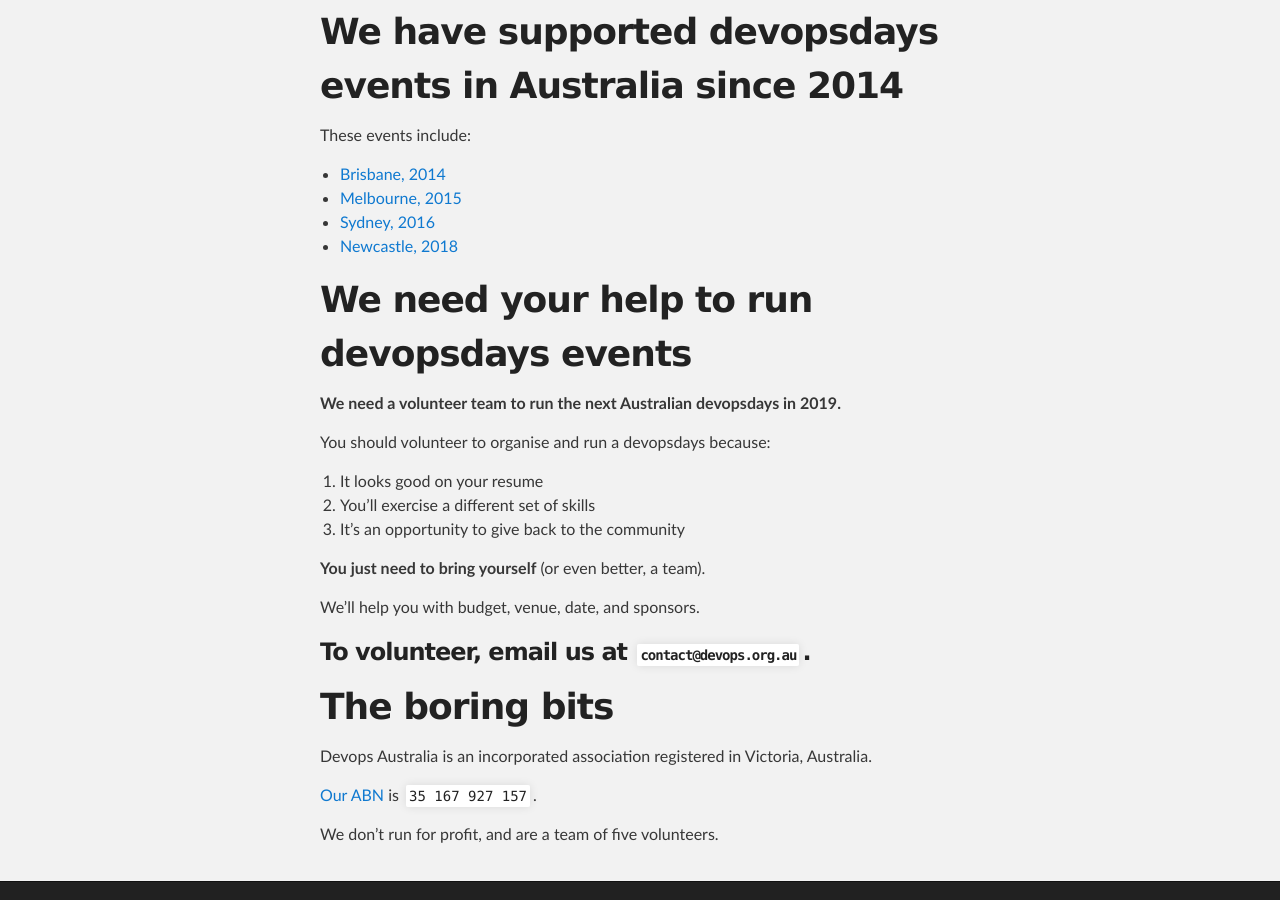
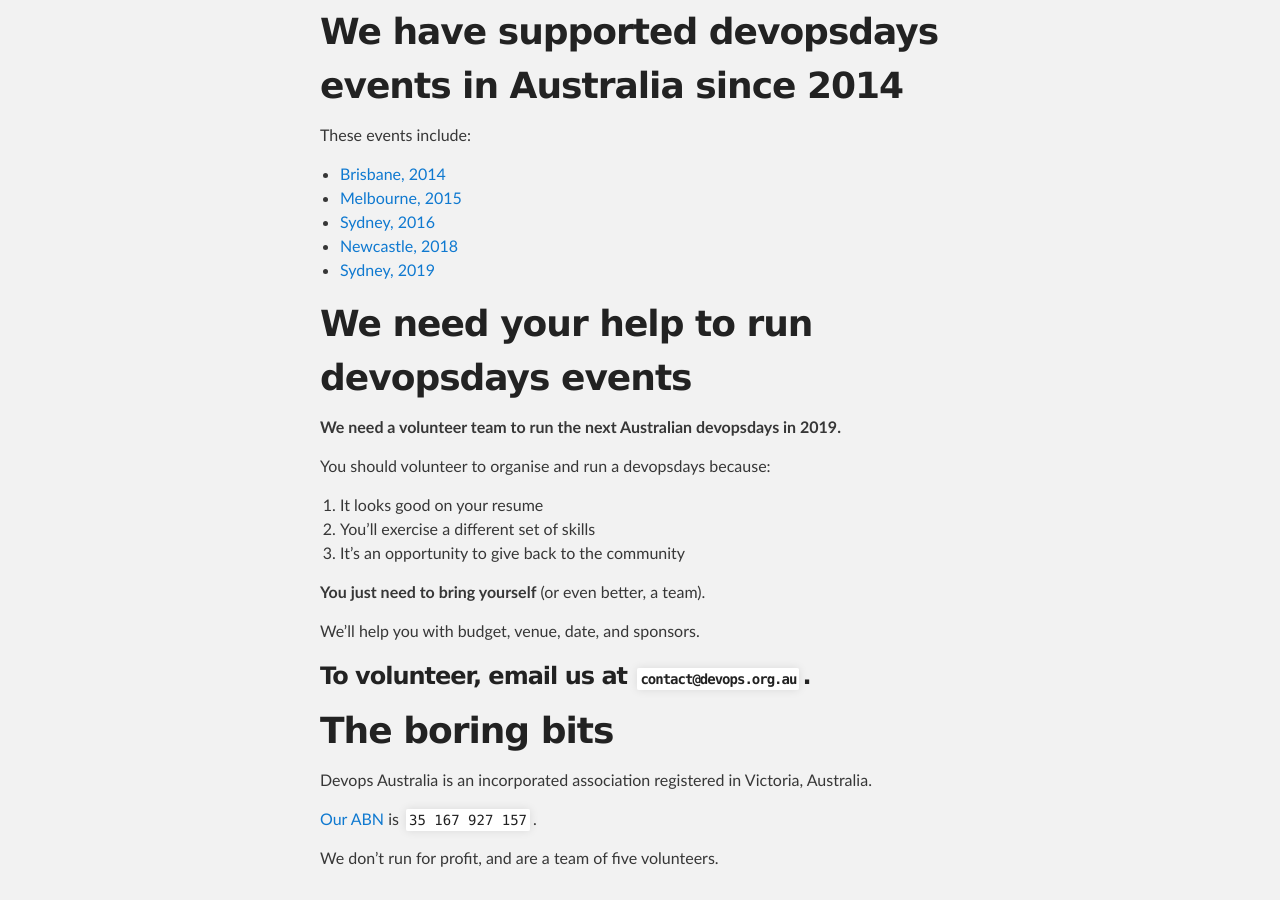
Before and after one commit to devopsaustralia/devops.org.au, a Jekyll site: the page built from index.md, in a window 1280 px wide and 900 px high, scrolled down 685 px. Built offline with Jekyll 4.4.1, drawn with Linux system fonts in a browser that asks for light colours; our own code applies the rules of GitHub Pages for plain Markdown files.

Commit message:
Mention Sydney 2019 event

```diff
--- a/index.md
+++ b/index.md
@@ -25,6 +25,7 @@ These events include:
 - [Melbourne, 2015](https://legacy.devopsdays.org/events/2015-melbourne/)
 - [Sydney, 2016](https://www.devopsdays.org/events/2016-sydney/)
 - [Newcastle, 2018](https://www.devopsdays.org/events/2018-newcastle/)
+- [Sydney, 2019](https://www.devopsdays.org/events/2019-sydney/)
 
 # We need your help to run devopsdays events
 
```
